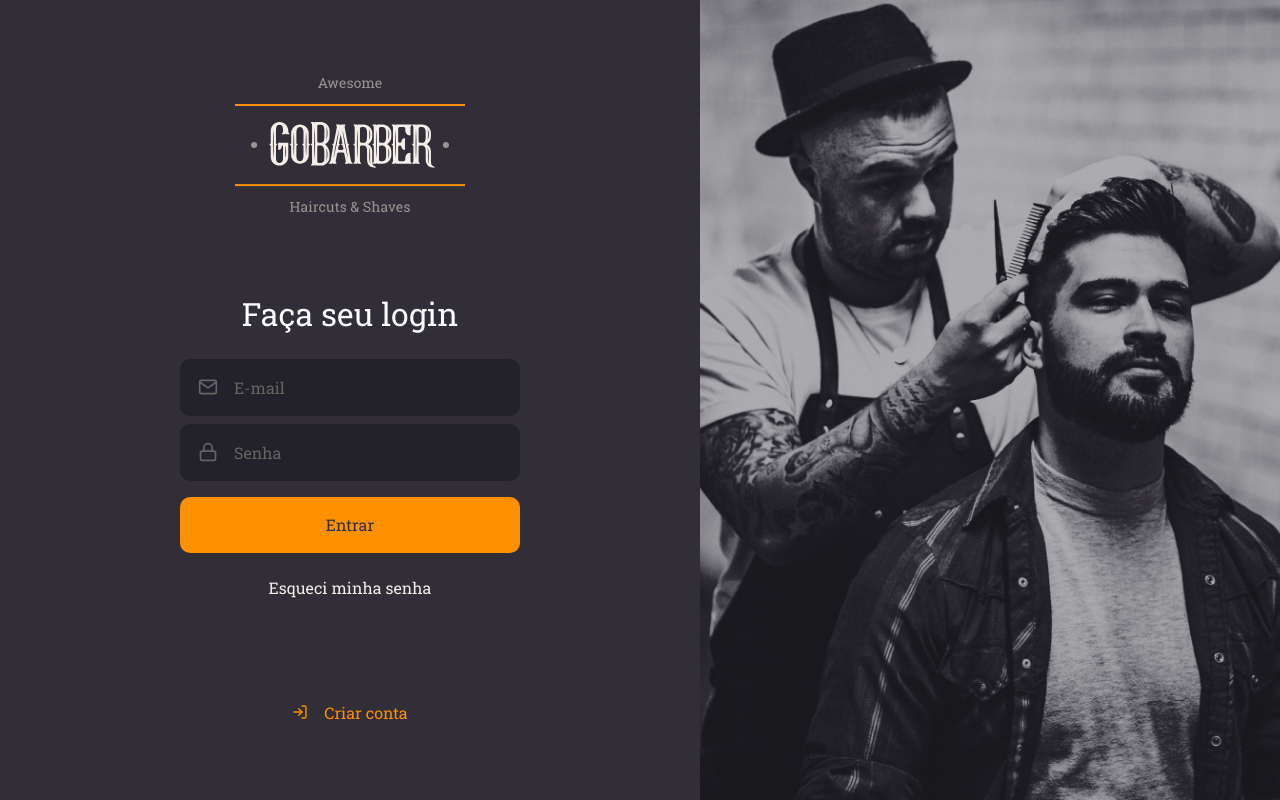
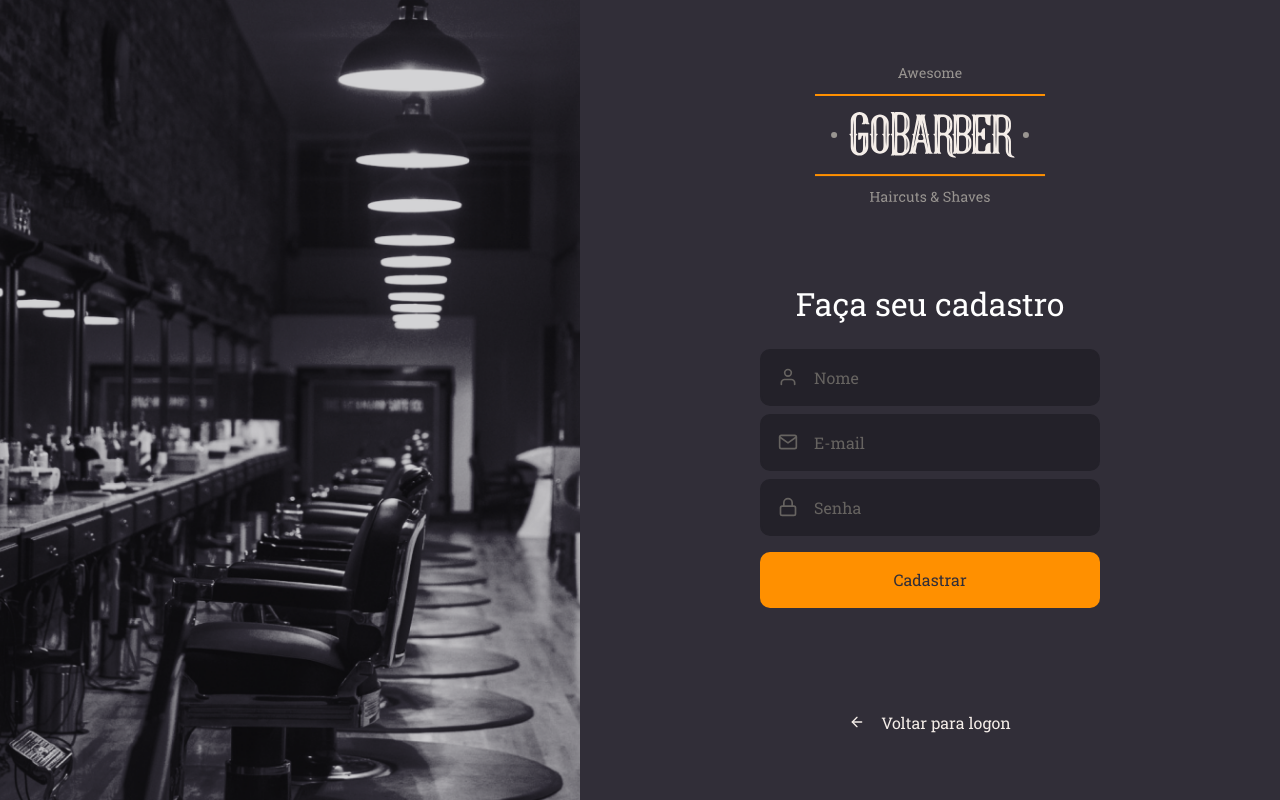
Before and after one commit to marcoscuomo/gs-iniciando-front-end-web, a React (Create React App) app: page / in a window 1280 px wide. Built offline with nearby package versions, Linux system fonts and the light colour scheme.

Commit message:
Pagina de cadastro

```diff
--- a/src/App.tsx
+++ b/src/App.tsx
@@ -1,11 +1,13 @@
 import React from 'react';
 
 import GlobalStyles from './styles/global';
-import SignIn from './pages/SignIn';
+// import SignIn from './pages/SignIn';
+import SignUp from './pages/SignUp';
 
 const App: React.FC = () => (
   <>
-    <SignIn />
+    {/* <SignIn /> */}
+    <SignUp />
     <GlobalStyles />
   </>
 );
--- /dev/null
+++ b/src/pages/SignUp/index.tsx
@@ -0,0 +1,45 @@
+import React from 'react';
+import { FiArrowLeft, FiMail, FiLock, FiUser } from 'react-icons/fi';
+
+import logoImg from '../../assets/logo.svg';
+import { Container, Content, Background } from './styles';
+import Input from '../../components/Input';
+import Button from '../../components/Button';
+
+const SignUp: React.FC = () => (
+    <Container>
+        <Background />
+        <Content>
+            <img src={logoImg} alt="GoBarber"/>
+
+            <form>
+                <h1>Faça seu cadastro</h1>
+
+                <Input
+                    name="name"
+                    icon={FiUser}
+                    placeholder="Nome"
+                />
+
+                <Input
+                    name="email"
+                    icon={FiMail}
+                    placeholder="E-mail"
+                />
+
+                <Input
+                    name="password"
+                    icon={FiLock}
+                    type="password"
+                    placeholder="Senha"
+                />
+
+                <Button>Cadastrar</Button>
+            </form>
+
+            <a href="login"><FiArrowLeft />Voltar para logon</a>
+        </Content>
+    </Container>
+);
+
+export default SignUp;
--- /dev/null
+++ b/src/pages/SignUp/styles.ts
@@ -0,0 +1,71 @@
+import styled from 'styled-components';
+import { shade } from 'polished';
+
+import signUpBackgroundImg from '../../assets/sign-up-background.png';
+
+export const Container = styled.div`
+    height: 100vh;
+
+    display: flex;
+    align-items: stretch;
+`;
+
+export const Content = styled.div`
+    display: flex;
+    flex-direction: column;
+    align-items: center;
+
+    place-content: center;
+
+    width: 100%;
+    max-width: 700px;
+
+    form {
+        margin: 80px 0;
+        width: 340px;
+        text-align: center;
+
+        h1 {
+            margin-bottom: 24px;
+        }
+
+        a {
+            color: #f4ede8;
+            display: block;
+            margin-top: 24px;
+            text-decoration: none;
+            transition: background-color 0.2s;
+
+            &:hover {
+                color: ${shade(0.2, '#f4ede8')}
+            }
+        }
+    }
+
+    > a {
+        color: #f4ede8;
+        display: block;
+        margin-top: 24px;
+        text-decoration: none;
+        transition: color 0.2s;
+
+        display: flex;
+        align-items: center;
+
+        svg {
+            margin-right: 16px;
+        }
+
+        &:hover {
+            color: ${shade(0.2, '#f4ede8')}
+        }
+
+    }
+
+`;
+
+export const Background = styled.div`
+    flex: 1;
+    background: url(${signUpBackgroundImg}) no-repeat center;
+    background-size: cover;
+`;
```
Also changed, not shown: src/assets/sign-up-background.png (added).
